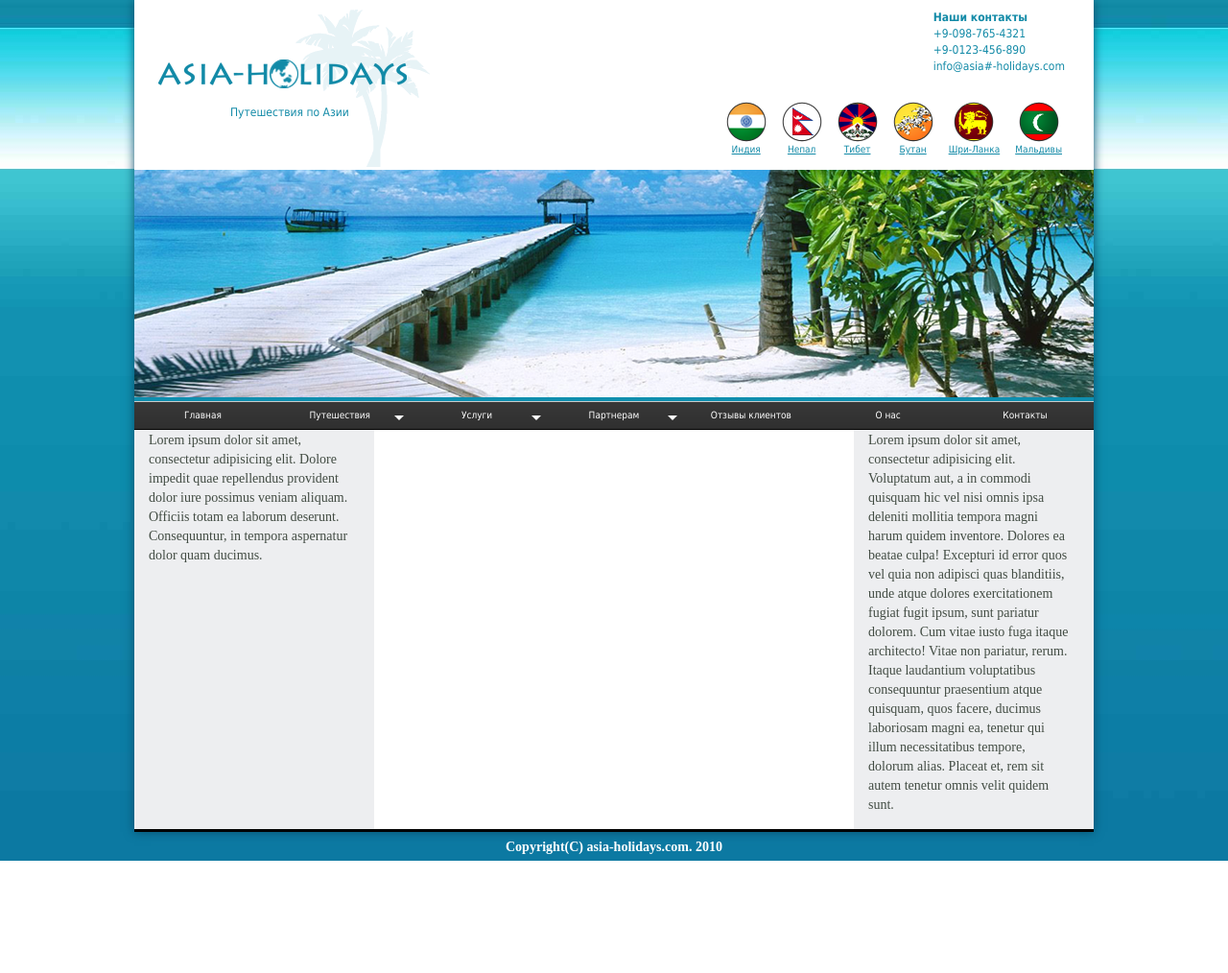
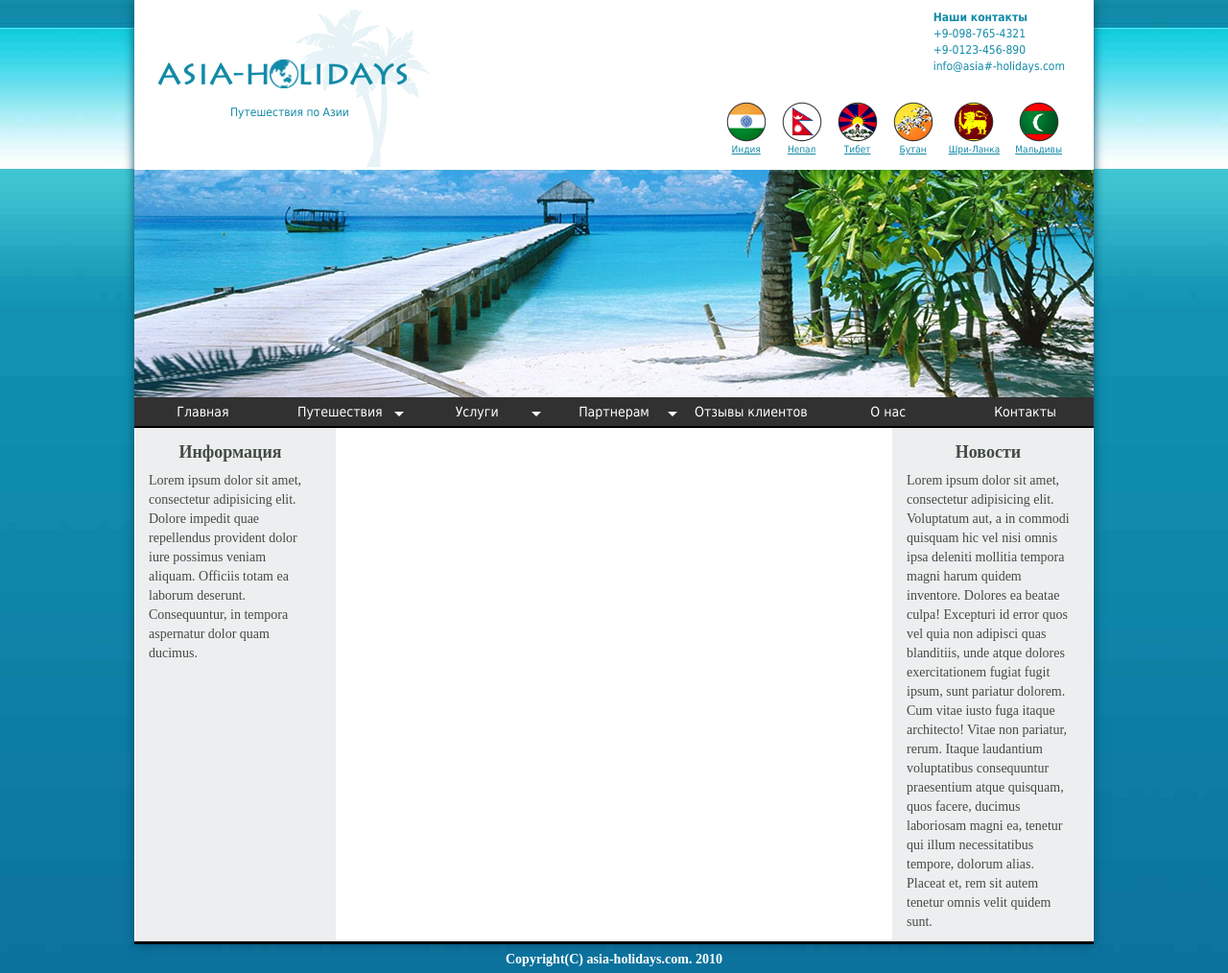
Before and after one commit to Vladefendi/gfi4, a plain HTML site: page index.html in a window 1280 px wide. Shown: the whole page at 96% size. Before the commit the page ends 897 px from the top, so only its background shows below. Drawn offline with Linux system fonts and the light colour scheme.

Commit message:
second commit

```diff
--- a/css/style.css
+++ b/css/style.css
@@ -79,13 +79,15 @@ li{
 
 .nav{
 	position: absolute;
+	margin-top: -4px;
 }
 .nav li{
 	position: relative;
 	display: block;
 	float: left;
-	background: url(../images/back-nav.png) repeat-x;
+	background: #313131;
 	height: 30px;
+    box-shadow: 0px 2px 0px 0px #000;
 }
 .nav li ul{
 	position: absolute;
@@ -106,18 +108,44 @@ li{
 	background: #303030;
 	display: block;
 	box-shadow: 0px 5px 10px 0px #000;
-
+	border-top: 2px solid black;
 }
 .nav a{
 	color: #ffffff;
 	text-decoration: none;
-	font: 10px Tahoma, Helvetica, sans-serif;
-	width: 142.857px;
+	font: 14px Tahoma, Helvetica, sans-serif;
+	width: 142.87px;
 	display: block;
 	text-align: center;
 	line-height: 30px;
 }
-
+.sidebar{
+	float: left;
+	width: 100%;
+	background: url(../images/main-back.png) repeat-y;
+	margin-top: 28px;
+	line-height: 40px;
+}
+.left,
+.center{
+	float:left;
+	overflow: hidden;
+	position: relative;
+}
+.right{
+	float: right;
+	overflow: hidden;
+	position: relative;
+}
+.left,
+.right{
+	width: 170px;
+	padding: 5px 25px 10px 15px;
+}
+.center{
+	width: 580px;
+	float: left;
+}
 .left h1,
 .right h1{
 	color: #424c43;
@@ -130,32 +158,10 @@ li{
 	font-size: 14px;
 	line-height: 20px;
 }
-.left{
-	width: 25%;
-	background: #edeef0;
-	display: table-cell;
-	padding: 10px 25px 15px 15px;
-}
-.right{
-	display: table-cell;
-	width: 25%;
-	background: #edeef0;
-	padding: 10px 25px 15px 15px;
-}
-.center{
-	display: table-cell;
-	width: 50%;
-	margin: 0 auto;
-	background: #ffffff;
-}
-.content{
-	display: table;
-}
-.baze{
-	display: table-row;
-}
-.baze>p{
-	line-height: 50px;
+.main:after{
+	content: '';
+	clear: both;
+	display: block;
 }
 
 /*=============	================================================
--- a/index.html
+++ b/index.html
@@ -12,7 +12,7 @@
 		<div class="container">
 			<header class="header clearfix">
 				<div class="logo">
-					<img src="images/logo.png" height="164" width="283" alt="logotyp">
+					<img src="images/logo.png" alt="logotyp">
 					<span>Путешествия по Азии</span>
 				</div>
 				<div class="right-header">
@@ -23,18 +23,48 @@
 						<li><a href="#">info@asia#-holidays.com</a></li>
 					</ul>
 					<ul class="header-nav">
-						<li><a href="#"><img src="images/india.png" height="42" width="42" alt="india"><span>Индия</span></a></li>
-						<li><a href="#"><img src="images/nepal.png" height="42" width="42" alt="nepal"><span>Непал</span></a></li>
-						<li><a href="#"><img src="images/tibet.png" height="42" width="42" alt="tibet"><span>Тибет</span></a></li>
-						<li><a href="#"><img src="images/butan.png" height="42" width="42" alt="butan"><span>Бутан</span></a></li>
-						<li><a href="#"><img src="images/shry-lanka.png" height="42" width="42" alt="shry-lanka"><span>Шри-Ланка</span></a></li>
-						<li><a href="#"><img src="images/maldyvu.png" height="42" width="42" alt="maldyvu"><span>Мальдивы</span></a></li>
+						<li>
+							<a href="#">
+							<img src="images/india.png" alt="india">
+							<span>Индия</span>
+							</a>
+						</li>
+						<li>
+							<a href="#">
+							<img src="images/nepal.png" alt="nepal">
+							<span>Непал</span>
+							</a>
+						</li>
+						<li>
+							<a href="#">
+							<img src="images/tibet.png" alt="tibet">
+							<span>Тибет</span>
+							</a>
+						</li>
+						<li>
+							<a href="#">
+							<img src="images/butan.png" alt="butan">
+							<span>Бутан</span>
+							</a>
+						</li>
+						<li>
+							<a href="#">
+							<img src="images/shry-lanka.png" alt="shry-lanka">
+							<span>Шри-Ланка</span>
+							</a>
+						</li>
+						<li>
+							<a href="#">
+							<img src="images/maldyvu.png" alt="maldyvu">
+							<span>Мальдивы</span>
+							</a>
+						</li>
 					</ul>
 				</div>
 			</header>
 
-			<main class="main clearfix">
-				<img src="images/main-top.png" height="237" width="1000" alt="view">
+			<main class="main">
+				<img src="images/main-top.png" alt="view">
 				 <div class="nav-main">
 				 	<ul class="nav">
 				 		<li><a href="#">Главная</a></li>
@@ -71,25 +101,20 @@
 				 	</ul>
 				 </div>
 				 <div class="content">
-				 	<ul class="baze">
-				 		<li class="left">
-					 		<div>
+					<div class="sidebar">
+						<div class="left">
 							<h1>Информация</h1>
 							 <p>Lorem ipsum dolor sit amet, consectetur adipisicing elit. Dolore impedit quae repellendus provident dolor iure possimus veniam aliquam. Officiis totam ea laborum deserunt. Consequuntur, in tempora aspernatur dolor quam ducimus.</p>
 						</div>
-					 	</li>
-
-
-					  	<li class="center"><div ></div></li>
-					 	<li class="right">
-						 	<div>
+						<div class="center">
+						</div>
+						<div class="right">
 							<h1>Новости</h1>
 							 <p><span>Lorem ipsum dolor sit amet, consectetur adipisicing elit. Voluptatum aut, a in commodi quisquam hic vel nisi omnis ipsa deleniti mollitia tempora magni harum quidem inventore. Dolores ea beatae culpa!</span>
 							 <span>Excepturi id error quos vel quia non adipisci quas blanditiis, unde atque dolores exercitationem fugiat fugit ipsum, sunt pariatur dolorem. Cum vitae iusto fuga itaque architecto! Vitae non pariatur, rerum.</span>
 							 <span>Itaque laudantium voluptatibus consequuntur praesentium atque quisquam, quos facere, ducimus laboriosam magni ea, tenetur qui illum necessitatibus tempore, dolorum alias. Placeat et, rem sit autem tenetur omnis velit quidem sunt.</span></p>
 						</div>
-						</li>
-					</ul>
+					</div>
  				</div>
 			</main>
 		</div>
```
Also changed, not shown: images/main-back.png (added). Lines whose indentation alone changed are shown as unchanged.
